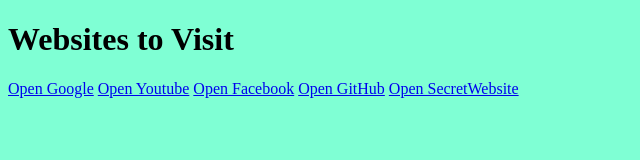
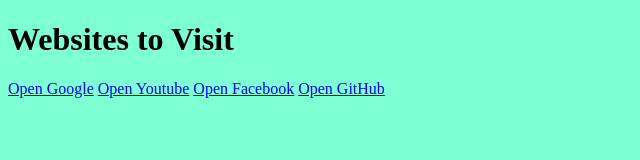
Before and after one commit to AryanIzhar-Dev7/Sigma-Web-Development, a plain HTML site: page Video4/BookMarkManager.html in a window 1280 px wide. Shown: the whole page, without its empty margins (0-640 px from the left). Drawn offline with Linux system fonts and the light colour scheme.

Commit message:
Update BookMarkManager.html

```diff
--- a/Video4/BookMarkManager.html
+++ b/Video4/BookMarkManager.html
@@ -13,7 +13,7 @@
     <a href="https://www.youtube.com/">Open Youtube</a>
     <a href="https://www.facebook.com/">Open Facebook</a>
     <a href="https://github.com/">Open GitHub</a>
-    <a href="https://xvideos.com/">Open SecretWebsite</a>
+
 
     <script src="script.js"></script>
 </body>
```
